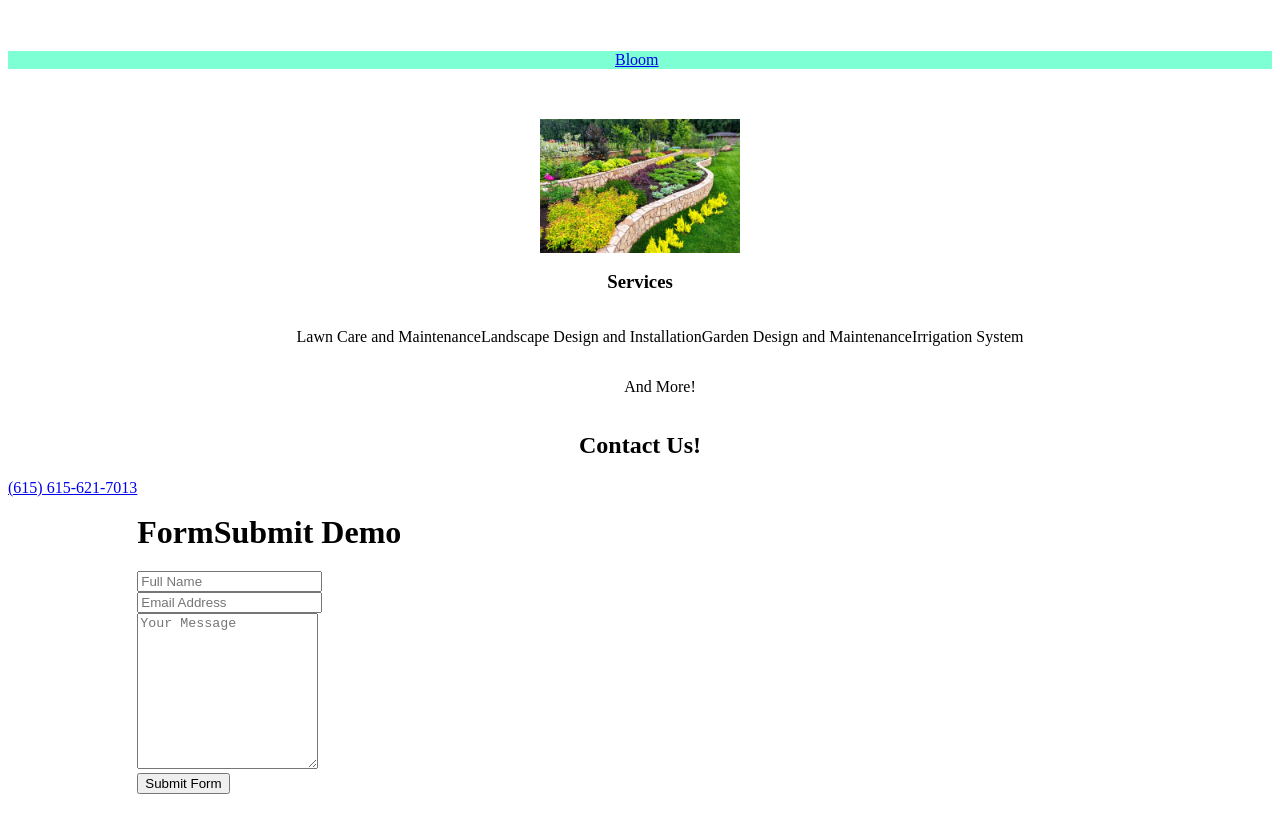
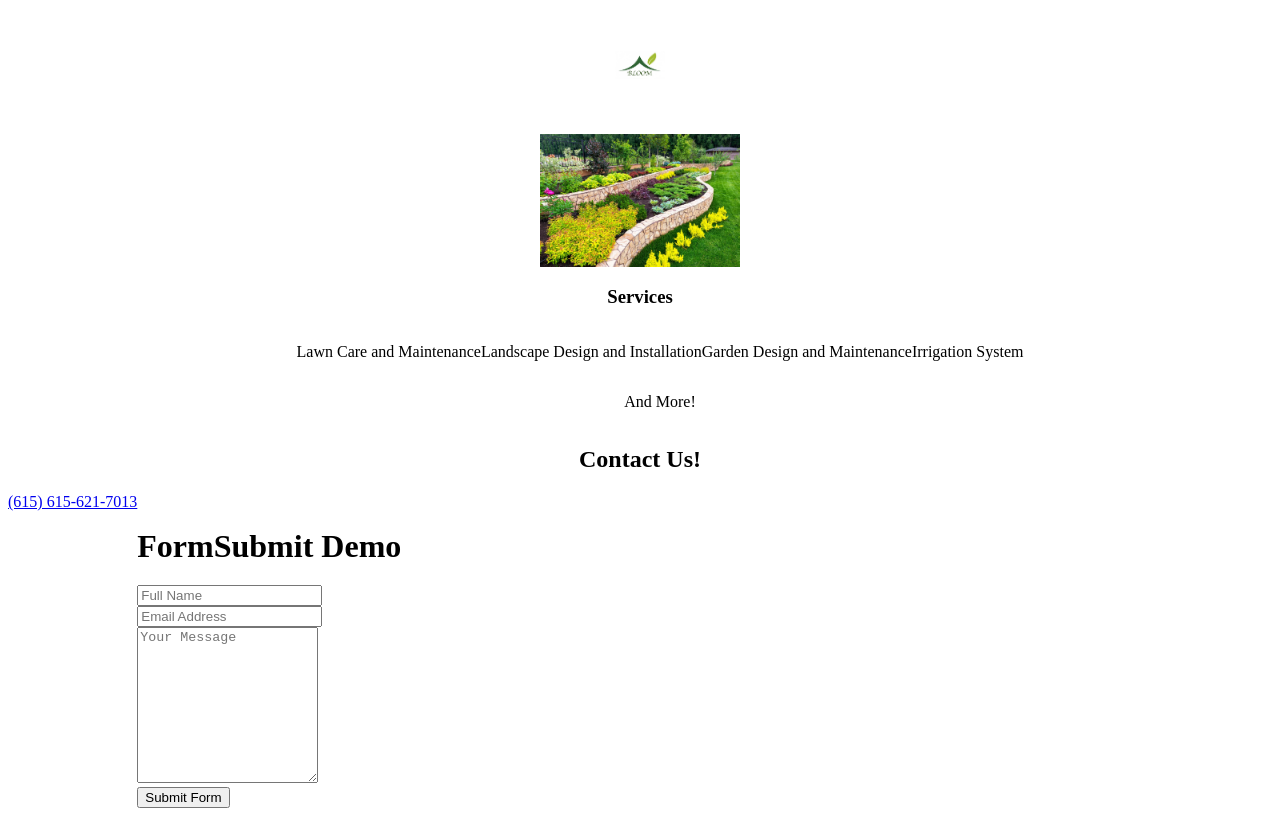
Before and after one commit to Daniel-PeGa/bloomLandscaping, a plain HTML site: page index.html in a window 1280 px wide. Drawn offline with Linux system fonts and the light colour scheme.

Commit message:
w sum progress

```diff
--- a/assets/style.css
+++ b/assets/style.css
@@ -1,6 +1,4 @@
-.colorOG {
-  background: aquamarine;
-}
+
 
 .logo {
   width: 50px;
--- a/index.html
+++ b/index.html
@@ -11,7 +11,7 @@
 
     <header class="colorOG">
         <nav class="head">
-            <a class="logo" href="#">Bloom</a>
+            <a class="logo" href="#"><img class="logo" src="assets/images/BLOOMLogo.png" alt="BloomLogo"></a>
         </nav>
     </header>
 
```
Also changed, not shown: assets/images/BLOOMLogo.png (added), 2 other files.
